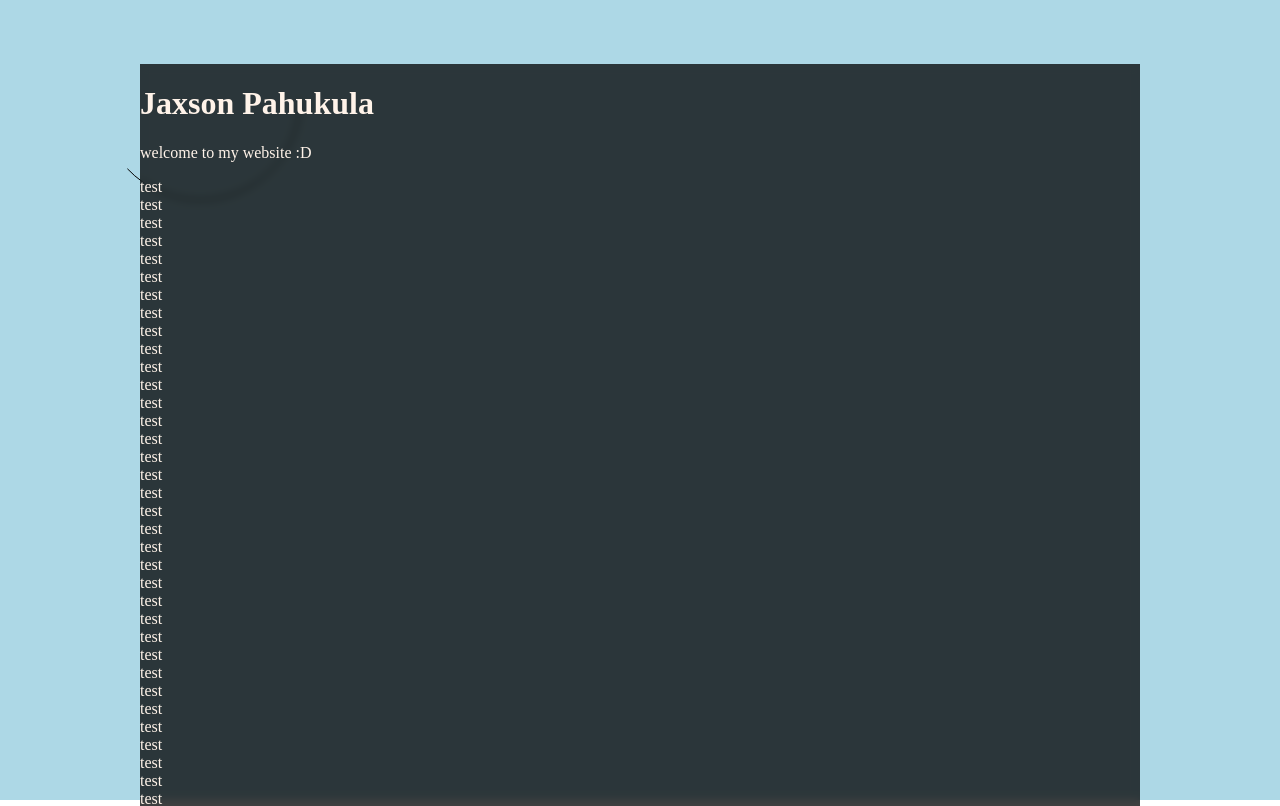
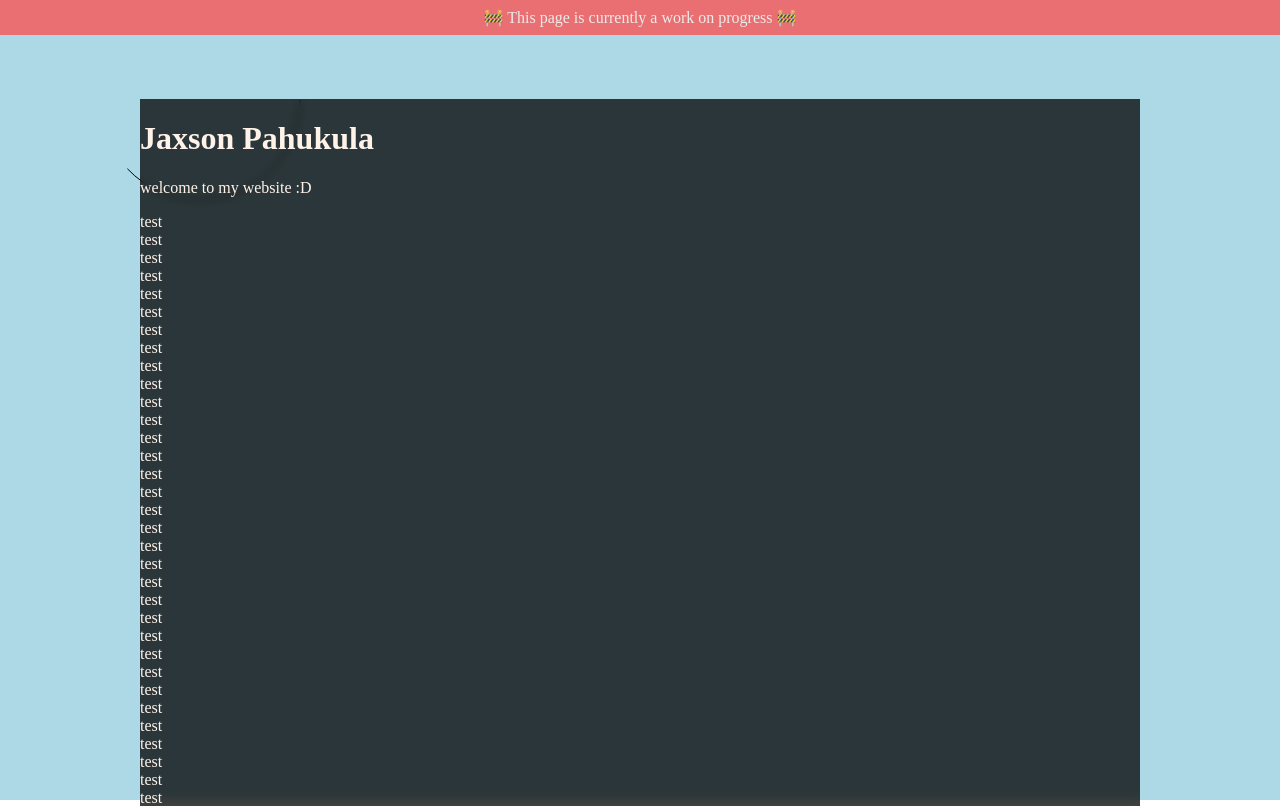
Before and after one commit to jaxsonp/personal-site, a SvelteKit app: page / in a window 1280 px wide. Shown: the top 806 px of the page. Built offline with nearby package versions, Linux system fonts and the light colour scheme.

Commit message:
improve content styling

```diff
--- a/src/app.css
+++ b/src/app.css
@@ -9,7 +9,7 @@ h1 {
 	font-size: xx-large;
 }
 
-.main-panel {
+.content {
 	background: rgba(0, 0, 0, 0.75);
 	backdrop-filter: blur(4px);
 }
--- a/src/routes/+layout.svelte
+++ b/src/routes/+layout.svelte
@@ -33,12 +33,10 @@
 
 <div>
 	<canvas class="background" id="background"></canvas>
-	<!-- <header class="alert">
+	<header class="alert">
 		<p>🚧 This page is currently a work on progress 🚧</p>
-	</header> -->
-	<div class="content">
-		<slot />
-	</div>
+	</header>
+	<slot />
 	<footer class="page-footer">
 		<p>Placeholder footer</p>
 	</footer>
@@ -51,12 +49,6 @@
 		z-index: -1;
 		top: 0;
 		left: 0;
-	}
-
-	.content {
-		display: flex;
-		justify-content: center;
-		align-items: center;
 	}
 
 	.page-footer {
--- a/src/routes/+page.svelte
+++ b/src/routes/+page.svelte
@@ -1,14 +1,21 @@
-<div class="main-panel" id="banner">
-	<h1>Jaxson Pahukula</h1>
-	<p>welcome to my website :D</p>
-	<p style="white-space: pre-line;">{'test\n'.repeat(50)}</p>
+<div class="page">
+	<div class="content">
+		<h1>Jaxson Pahukula</h1>
+		<p>welcome to my website :D</p>
+		<p style="white-space: pre-line;">{'test\n'.repeat(50)}</p>
+	</div>
 </div>
 
 <style>
-	#banner {
-		width: 66vw;
+	.page {
+		display: flex;
+		flex-direction: column;
+		align-items: center;
+	}
+	.content {
+		width: 60vw;
 		min-width: 1000px;
-		min-height: 100vh - 4rem;
+		min-height: calc(100vh - 4rem);
 		margin-top: 4rem;
 	}
 </style>
```
